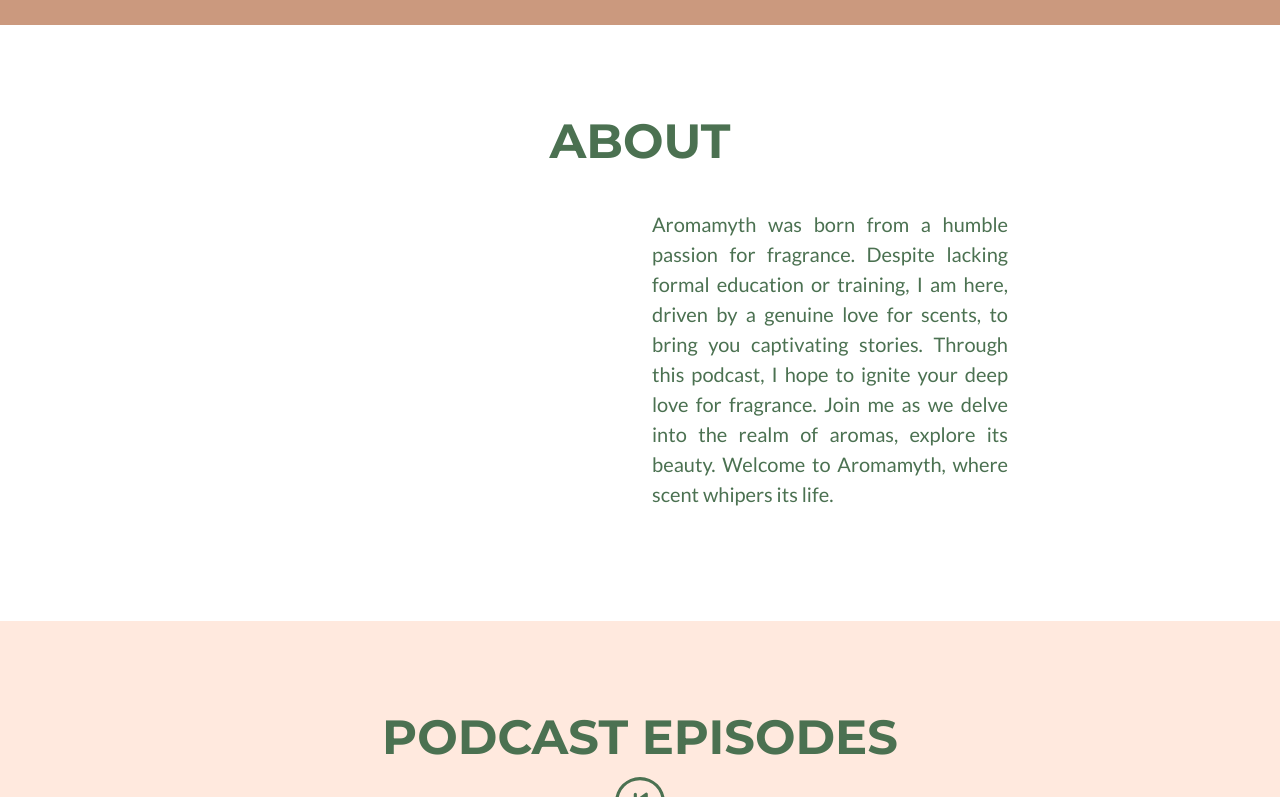
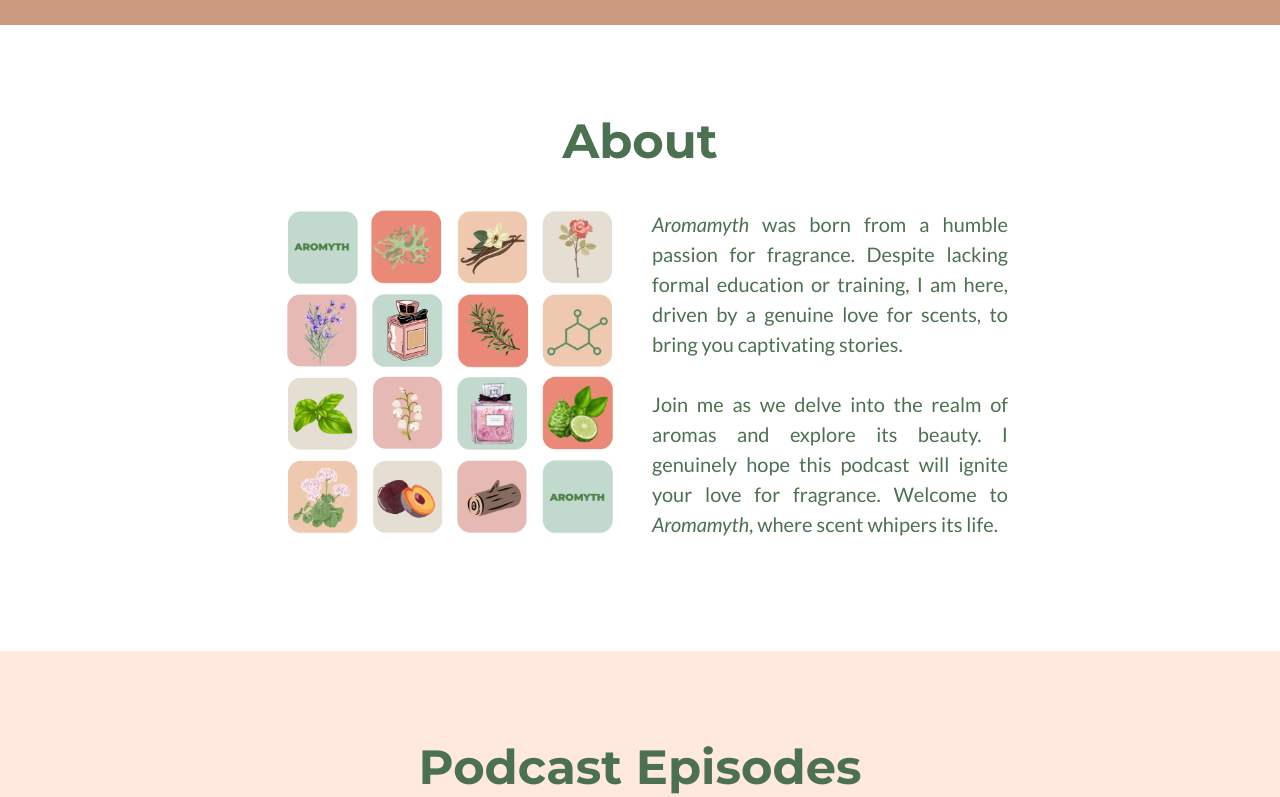
Before and after one commit to tranJen/aromyth, a plain HTML site: page index.html in a window 1280 px wide. Shown: the part 760-1557 px from the top of the page. Drawn offline with nearby package versions, Linux system fonts and the light colour scheme; a script that the page names is missing.

Commit message:
img about

```diff
--- a/index.html
+++ b/index.html
@@ -18,7 +18,7 @@
     </head>
     <body id="page-top">
         <!-- Navigation-->
-        <nav class="navbar navbar-expand-lg bg-secondary text-uppercase fixed-top" id="mainNav">
+        <nav class="navbar navbar-expand-lg bg-secondary fixed-top" id="mainNav">
             <div class="container">
                 <a class="navbar-brand" href="#page-top">Aromyth</a>
                 <button class="navbar-toggler text-uppercase font-weight-bold bg-primary text-white rounded" type="button" data-bs-toggle="collapse" data-bs-target="#navbarResponsive" aria-controls="navbarResponsive" aria-expanded="false" aria-label="Toggle navigation">
@@ -26,7 +26,7 @@
                     <i class="fas fa-bars"></i>
                 </button>
                 <div class="collapse navbar-collapse" id="navbarResponsive">
-                    <ul class="navbar-nav ms-auto">
+                    <ul class="navbar-nav ms-auto text-uppercase ">
                         <li class="nav-item mx-0 mx-lg-1"><a class="nav-link py-3 px-0 px-lg-3 rounded" href="#portfolio">Podcast</a></li>
                         <li class="nav-item mx-0 mx-lg-1"><a class="nav-link py-3 px-0 px-lg-3 rounded" href="#about">About</a></li>
                     </ul>
@@ -58,20 +58,21 @@
         <section class="page-section bg-white text-secondary mb-0" id="about">
             <div class="container">
                 <!-- About Section Heading-->
-                <h2 class="page-section-heading text-center text-uppercase text-secondary">About
+                <h2 class="page-section-heading text-center text-secondary">About
                     <br><br>
                 </h2>
 
                 <!-- About Section Content-->
                 <div class="row">
 
-                    <div class="col-lg-4 ms-auto text-justify"><p class="lead">
-                        </p></div>
-                    <div class="col-lg-4 me-auto text-justify"><p class="lead"> <strong>Aromamyth</strong> was born from a humble passion
-                        for fragrance. Despite lacking formal education or training, I am here, driven
-                        by a genuine love for scents, to bring you captivating stories. Through this podcast, I hope to ignite your
-                        deep love for fragrance. Join me as we delve into the realm of aromas, explore its beauty. Welcome to Aromamyth,
-                        where scent whipers its life.</p></div>
+                    <div class="col-lg-4 ms-auto text-justify">
+                        <img class="img-fluid" src="assets/img/about.png" alt="..." />
+                    </div>
+                    <div class="col-lg-4 me-auto text-justify"><p class="lead"> <i>Aromamyth</i> was born from a humble passion for
+                        fragrance. Despite lacking formal education or training, I am here, driven by a genuine love for scents,
+                        to bring you captivating stories. <br><br>Join me as we delve into the realm of aromas and explore its beauty. I
+                        genuinely hope this podcast will ignite your love for fragrance.
+                        Welcome to <i>Aromamyth</i>, where scent whipers its life.</p></div>
                 </div>
             </div>
         </section>
@@ -79,7 +80,7 @@
         <section class="page-section portfolio bg-success" id="portfolio">
             <div class="container">
                 <!-- Portfolio Section Heading-->
-                <h2 class="page-section-heading text-center text-uppercase text-secondary mb-0">Podcast Episodes</h2>
+                <h2 class="page-section-heading text-center text-secondary mb-0">Podcast Episodes</h2>
                 <!-- Icon Divider-->
                 <div class="divider-custom ">
                     <div class="divider-custom-line"></div>
```
Also changed, not shown: assets/img/about.png (added), 2 other files.
